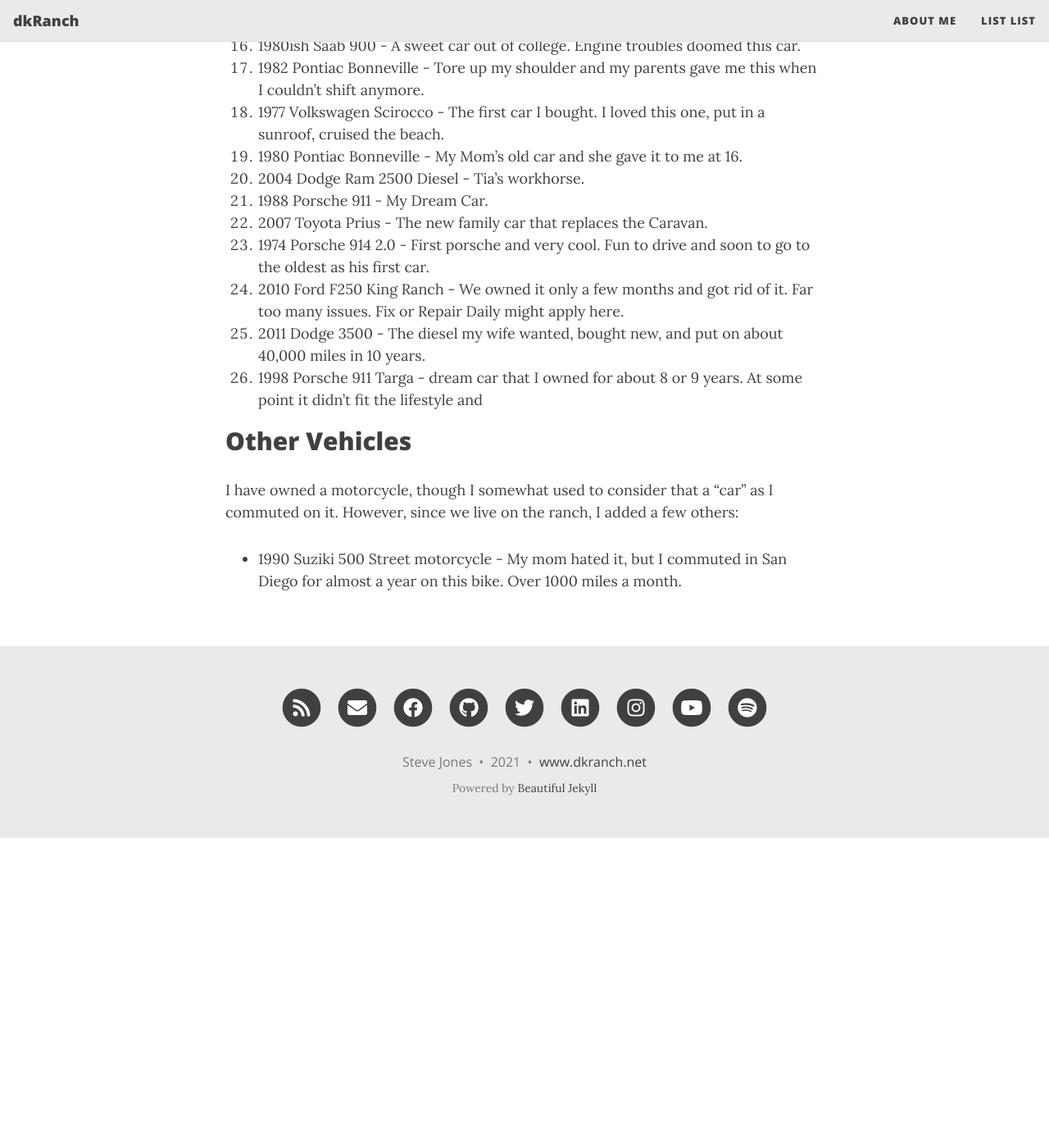
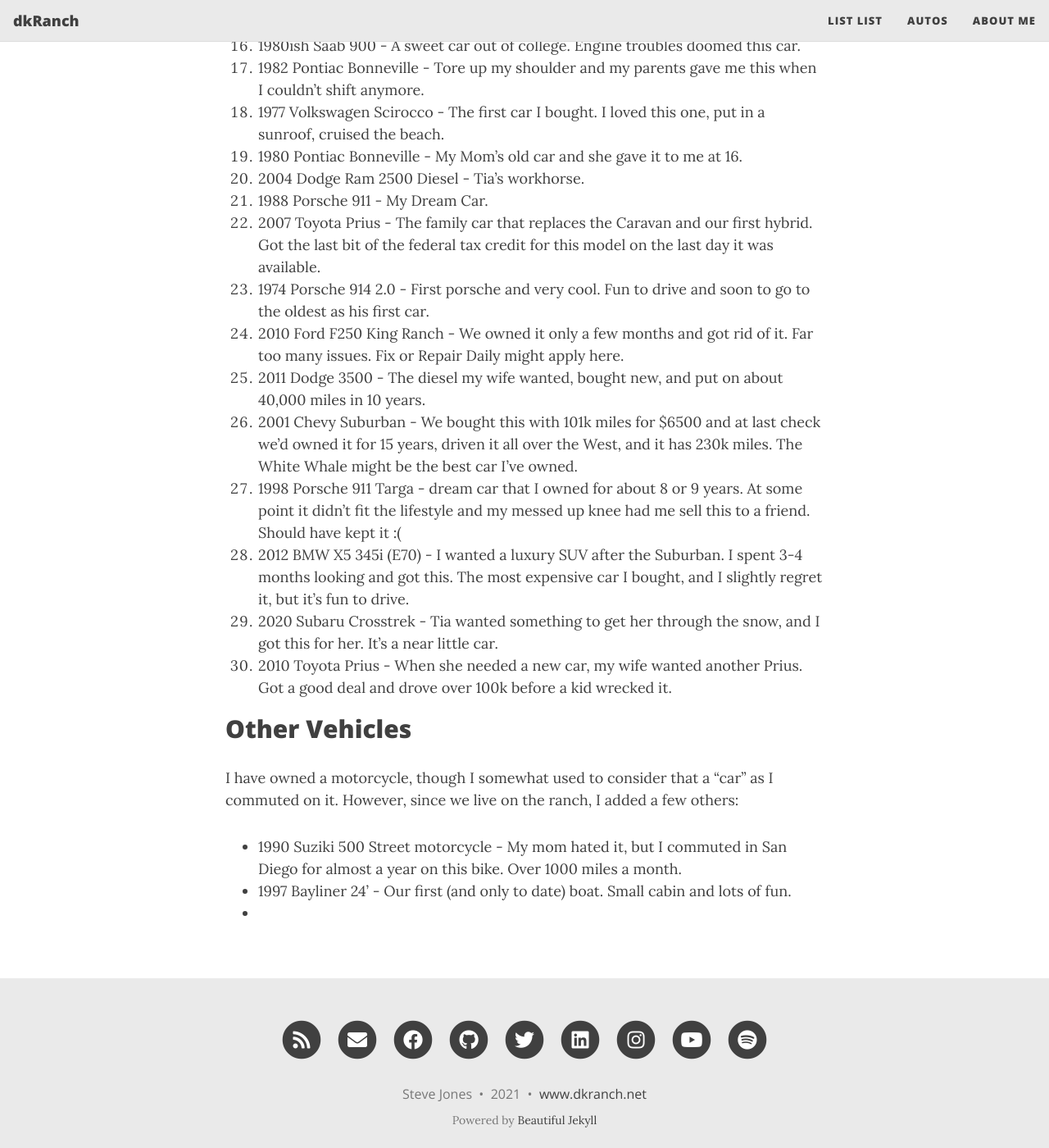
Before and after one commit to dkranch/www, a Jekyll site: the page built from autos.md, in a window 1280 px wide and 1400 px high, scrolled down 1340 px. Shown: the whole window at 82% size. Built offline with Jekyll 4.4.1, drawn with Linux system fonts in a browser that asks for light colours; nearby versions of some CDN libraries; before the commit the page ends 2362 px from its top, so only the background shows below that; some of the changed text lies outside the part shown.

Commit message:
added autos

```diff
--- a/_config.yml
+++ b/_config.yml
@@ -14,8 +14,9 @@
 # --- List of links in the navigation bar --- #
 
 navbar-links:
+  List List: "lifelist"
+  Autos: "autos"
   About Me: "aboutme"
-  List List: "lifelistSteve"
 
 # --- Logo --- #
 
--- a/_layouts/home.html
+++ b/_layouts/home.html
@@ -3,5 +3,3 @@
 ---
 
 {{ content }}
-
-{% assign posts = paginator.posts | default: site.posts %}
--- a/autos.md
+++ b/autos.md
@@ -11,7 +11,7 @@
 These are the autors I've used for transporting myself around, or my wife has. We've not usually shared cars, though we both drive each others. The list is in no particular order. It used to be newest to oldest, but that's too hard to recreate.
 
 1. 2004 Dodge Ram 2500 - Tia's hemi that couldn't handle the load.
-2. 2004 Honda Odessey EXL - The new family car.
+2. 2004 Honda Odessey EXL - The last minivan we owned and the only lease.
 3. 2003 Dodge Durango SXT - Tia's main drive.
 4. 2001 Isuzu Trooper LS - This is my third Trooper and I still enjoy it. I miss the sunroof I had in the last one, but this one runs, so that's a plus.
 5. 1987 BMW 528e - My wife's car. She's had this for 10 years and loves it. Slowly over the years I've given her a few gifts to try and keep this one going. At present, we are debating getting rid of it, but I hate to since it's a cheap to own and nice to have 3rd car.
@@ -31,11 +31,15 @@
 19. 1980 Pontiac Bonneville - My Mom's old car and she gave it to me at 16.
 20. 2004 Dodge Ram 2500 Diesel - Tia's workhorse.
 21. 1988 Porsche 911 - My Dream Car.
-22. 2007 Toyota Prius - The new family car that replaces the Caravan.
+22. 2007 Toyota Prius - The family car that replaces the Caravan and our first hybrid. Got the last bit of the federal tax credit for this model on the last day it was available.
 23. 1974 Porsche 914 2.0 - First porsche and very cool. Fun to drive and soon to go to the oldest as his first car.
 24. 2010 Ford F250 King Ranch - We owned it only a few months and got rid of it. Far too many issues. Fix or Repair Daily might apply here.
 25. 2011 Dodge 3500 - The diesel my wife wanted, bought new, and put on about 40,000 miles in 10 years.
-26. 1998 Porsche 911 Targa - dream car that I owned for about 8 or 9 years. At some point it didn't fit the lifestyle and
+26. 2001 Chevy Suburban - We bought this with 101k miles for $6500 and at last check we'd owned it for 15 years, driven it all over the West, and it has 230k miles. The White Whale might be the best car I've owned.
+27. 1998 Porsche 911 Targa - dream car that I owned for about 8 or 9 years. At some point it didn't fit the lifestyle and my messed up knee had me sell this to a friend. Should have kept it :(
+28. 2012 BMW X5 345i (E70) - I wanted a luxury SUV after the Suburban. I spent 3-4 months looking and got this. The most expensive car I bought, and I slightly regret it, but it's fun to drive.
+29. 2020  Subaru Crosstrek - Tia wanted something to get her through the snow, and I got this for her. It's a near little car.
+30. 2010 Toyota Prius - When she needed a new car, my wife wanted another Prius. Got a good deal and drove over 100k before a kid wrecked it.
 
 
 ## Other Vehicles
@@ -43,3 +47,5 @@
 I have owned a motorcycle, though I somewhat used to consider that a "car" as I commuted on it. However, since we live on the ranch, I added a few others:
 
 - 1990 Suziki 500 Street motorcycle - My mom hated it, but I commuted in San Diego for almost a year on this bike. Over 1000 miles a month.
+- 1997 Bayliner 24' - Our first (and only to date) boat. Small cabin and lots of fun.
+-
```
Also changed, not shown: lifelistSteve.md (+3 -1 lines).
